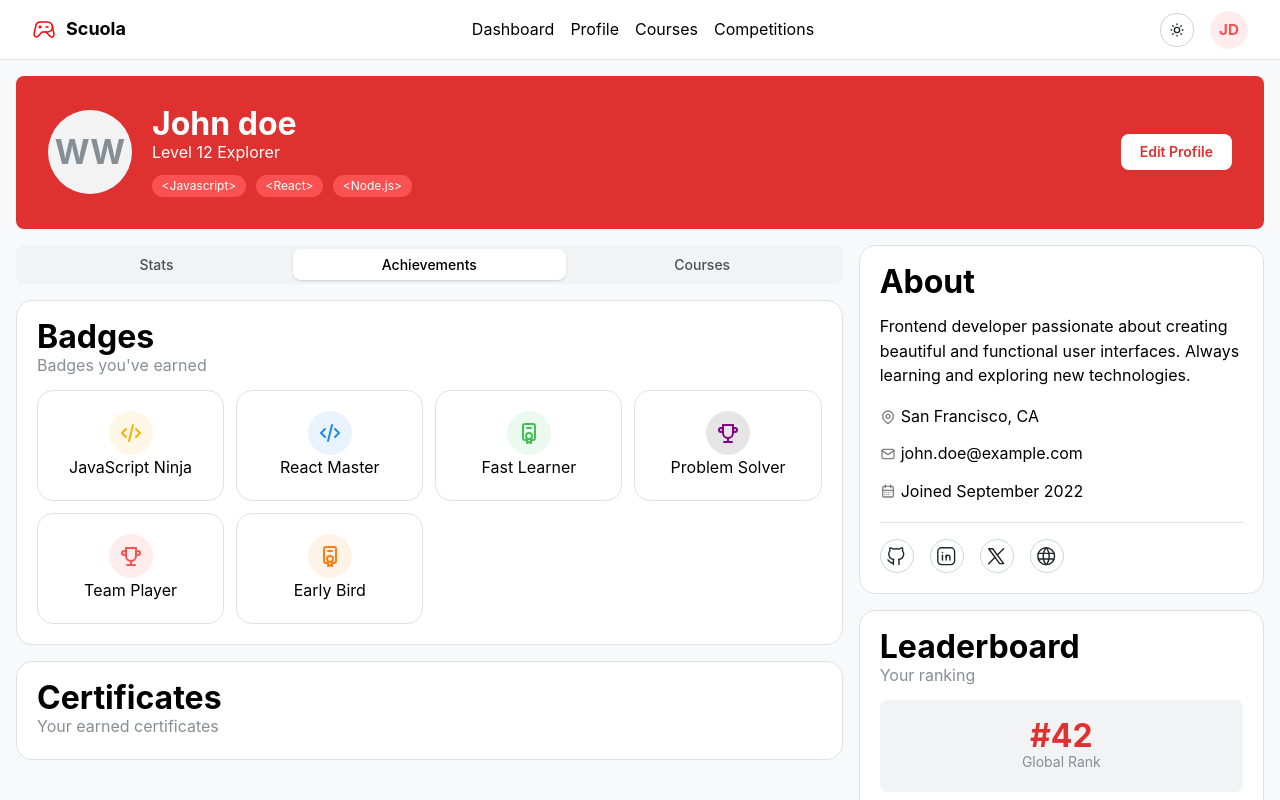
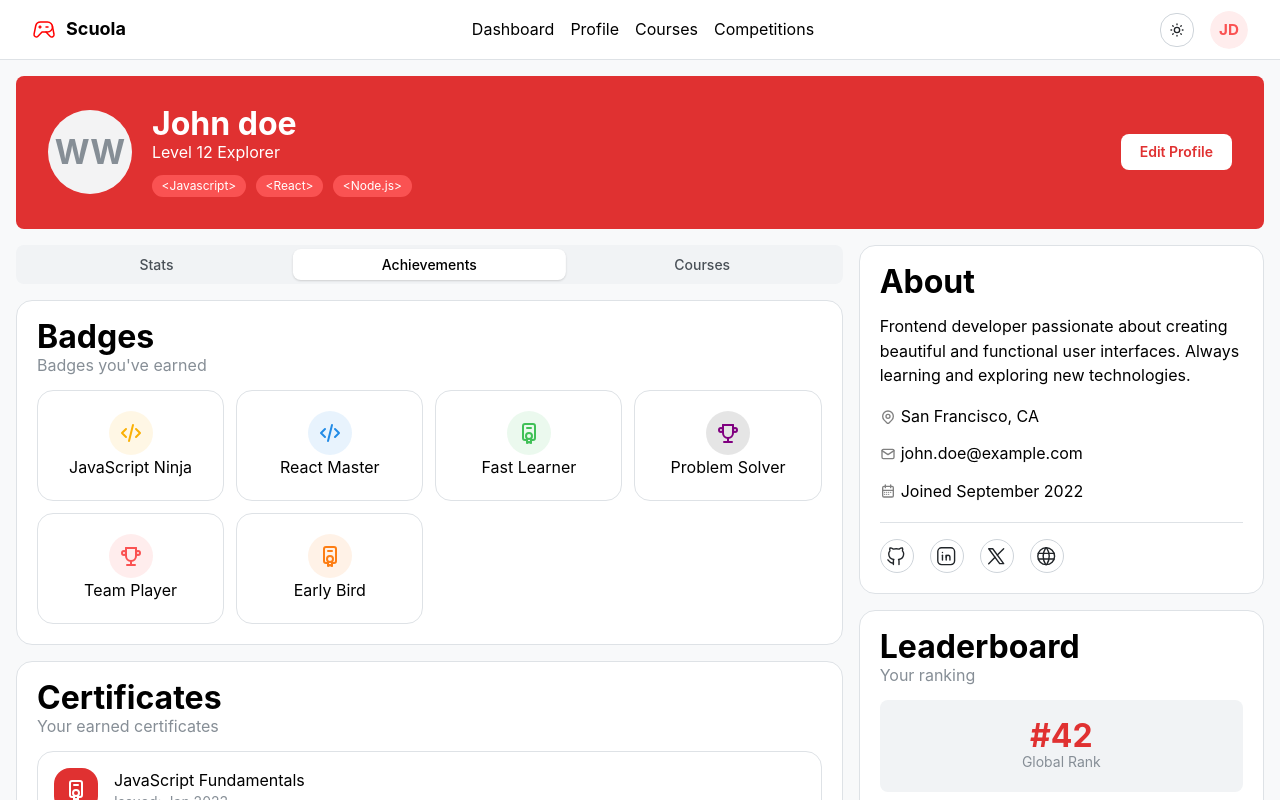
Before and after one commit to chickzilla/intania-hackathon, a Next.js app in the folder web/: page /profile in a window 1280 px wide. Both pictures are taken after a click on the label "Achievements". Shown: the top 800 px of the page. Built offline with nearby package versions, Linux system fonts and the light colour scheme.

Commit message:
feat: add certificates

```diff
--- a/web/src/app/(authenticated)/profile/page.tsx
+++ b/web/src/app/(authenticated)/profile/page.tsx
@@ -1,6 +1,7 @@
 "use client";
 import CourseProgress from "@/components/shared/courses/courseProgress";
 import BadgesDisplay from "@/components/ui/achievements/badgesDisplay";
+import CertificatesDisplay from "@/components/ui/achievements/certificatesDisplay";
 import {
   Text,
   Avatar,
@@ -228,6 +229,16 @@ const ProfilePage = () => {
                     Certificates
                   </Text>
                   <Text c="gray">Your earned certificates</Text>
+                  <Stack gap={"xs"} mt={"sm"}>
+                    <CertificatesDisplay
+                      subjectName={"JavaScript Fundamentals"}
+                      date={"Jan 2023"}
+                    />
+                    <CertificatesDisplay
+                      subjectName={"React Development"}
+                      date={"Mar 2023"}
+                    />
+                  </Stack>
                 </Paper>
               </>
             )}
@@ -365,13 +376,7 @@ const ProfilePage = () => {
                 <Paper p="sm" radius="lg" withBorder>
                   <Group justify="space-between" w="100%">
                     <Group>
-                      <ThemeIcon
-                        variant="default"
-                        size="lg"
-                        radius="xl"
-                        bg="red.8"
-                        c="white"
-                      >
+                      <ThemeIcon size="lg" radius="xl" bg="red.8" c="white">
                         41
                       </ThemeIcon>
                       <Text>Sarah Johnson</Text>
@@ -382,13 +387,7 @@ const ProfilePage = () => {
                 <Paper p="sm" radius="lg" withBorder>
                   <Group justify="space-between" w="100%">
                     <Group>
-                      <ThemeIcon
-                        variant="default"
-                        size="lg"
-                        radius="xl"
-                        bg="red.8"
-                        c="white"
-                      >
+                      <ThemeIcon size="lg" radius="xl" bg="red.8" c="white">
                         42
                       </ThemeIcon>
                       <Text>You</Text>
@@ -399,13 +398,7 @@ const ProfilePage = () => {
                 <Paper p="sm" radius="lg" withBorder>
                   <Group justify="space-between" w="100%">
                     <Group>
-                      <ThemeIcon
-                        variant="default"
-                        size="lg"
-                        radius="xl"
-                        bg="red.8"
-                        c="white"
-                      >
+                      <ThemeIcon size="lg" radius="xl" bg="red.8" c="white">
                         43
                       </ThemeIcon>
                       <Text>Mike Chen</Text>
--- /dev/null
+++ b/web/src/components/ui/achievements/certificatesDisplay.tsx
@@ -0,0 +1,32 @@
+import { Group, Paper, ThemeIcon, Text, Stack } from "@mantine/core";
+import { IconCertificate2 } from "@tabler/icons-react";
+
+interface CertificatesDisplayProps {
+  subjectName: string;
+  date: string;
+}
+
+const CertificatesDisplay = ({
+  subjectName,
+  date,
+}: CertificatesDisplayProps) => {
+  return (
+    <Paper p="md" radius="lg" withBorder h="100%">
+      <Group justify="space-between" w="100%">
+        <Group>
+          <ThemeIcon size="xl" radius="lg" bg="red.8" c="white">
+            <IconCertificate2 />
+          </ThemeIcon>
+          <Stack gap={0}>
+            <Text>{subjectName}</Text>
+            <Text c={"gray"} size="sm">
+              Issued: {date}
+            </Text>
+          </Stack>
+        </Group>
+      </Group>
+    </Paper>
+  );
+};
+
+export default CertificatesDisplay;
```
